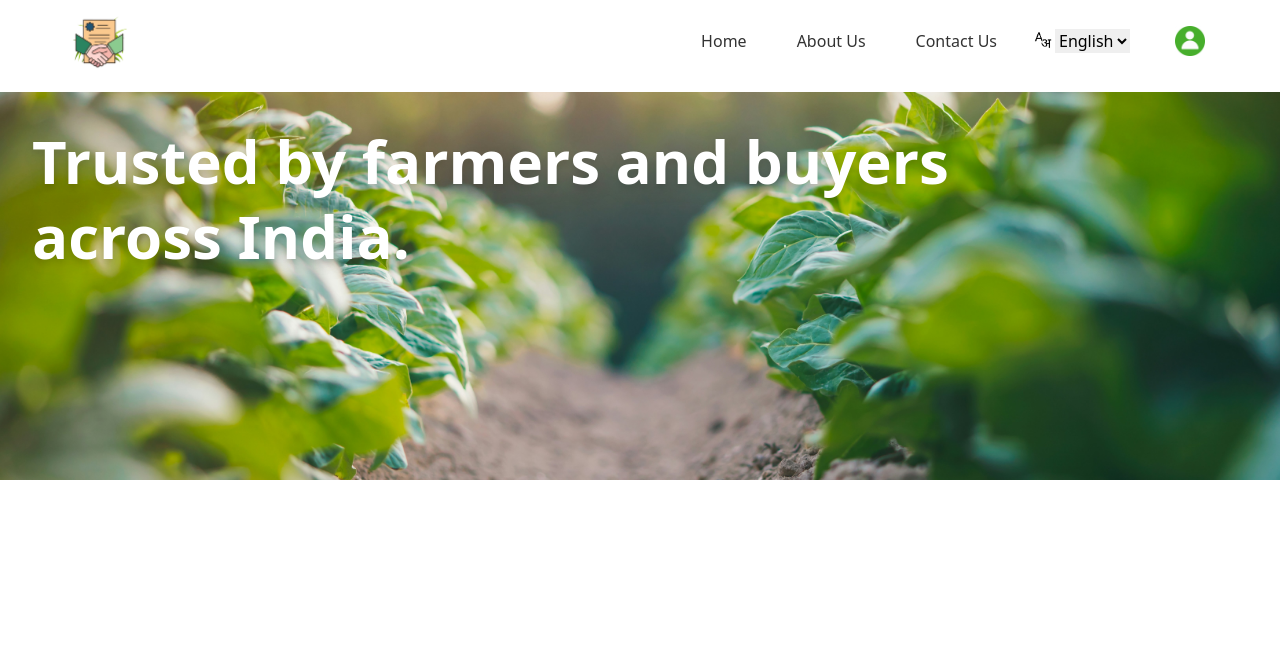
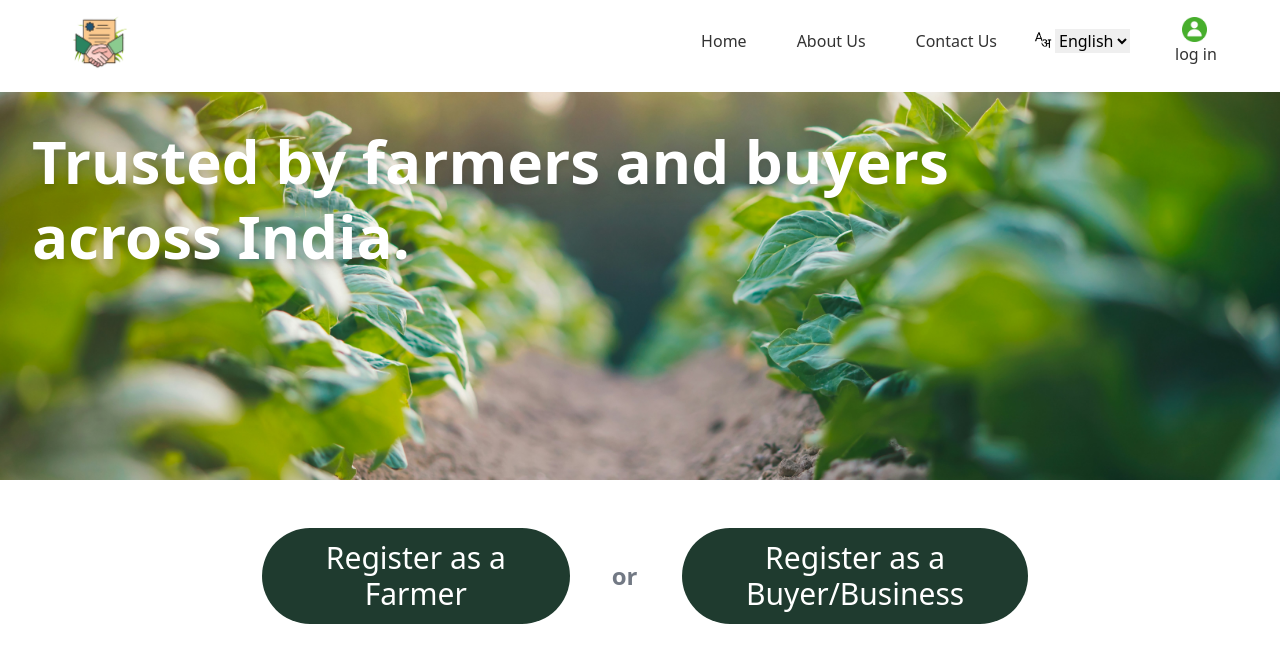
Before and after one commit to onkardongare/ContractFarming, a React (Create React App) app: page / in a window 1280 px wide. Shown: the top 662 px of the page. Built offline with nearby package versions, Linux system fonts and the light colour scheme.

Commit message:
added registration buttons with their styling

```diff
--- a/src/components/header.jsx
+++ b/src/components/header.jsx
@@ -21,7 +21,11 @@ function Header() {
             <LanguageSelector />
         </div>
         <Link to="/login" className="flex-none w-20 ml-10 ">
-                <img alt="logo" src={loginlogo} className='loginlogo' />
+                <span>
+                  <img alt="logo" src={loginlogo} className='loginlogo' />
+                  <p>log in</p>
+                </span>
+
         </Link>
       </nav>
     </header>
--- a/src/components/registerationbuttons.jsx
+++ b/src/components/registerationbuttons.jsx
@@ -1,13 +1,26 @@
 import React from 'react';
 import '../styles/registerationbuttons.css';
+import { Link } from 'react-router-dom';
 
 function RegistrationButtons() {
   return (
-    <div className="registration-buttons">
-      <button className="btn btn-farmer">Register as a Farmer</button>
-      <span className="or">or</span>
-      <button className="btn btn-buyer">Register as a Buyer/Business</button>
+    <div class="flex justify-center items-center mt-12 space-x-8">
+
+      <Link to='/farmer-signup' className='btn btn-farmer bg-[#1f3b2f] text-white text-3xl font-medium py-3 px-16 rounded-full transition duration-300 ease-in-out'>
+        <button >
+          Register as a<br/> Farmer
+        </button>
+      </Link>
+
+        <span class="text-2xl font-semibold text-gray-700 opacity-70">or &nbsp;</span>
+
+      <Link to='/buyer-signup' className='btn btn-farmer bg-[#1f3b2f] text-white text-3xl font-medium py-3 px-16 rounded-full transition duration-300 ease-in-out'>
+        <button >
+        Register as a <br/> Buyer/Business
+        </button>
+      </Link>
     </div>
+
   );
 }
 
--- a/src/pages/home.page.jsx
+++ b/src/pages/home.page.jsx
@@ -1,5 +1,6 @@
 import Header from "../components/header";
 import HeroSection from "../components/herosection";
+import RegistrationButtons from "../components/registerationbuttons";
 
 
 const Home = () => {
@@ -7,6 +8,7 @@ const Home = () => {
         <>
             <Header/>
             <HeroSection/>
+            <RegistrationButtons/>
         </>
 
     )
--- a/src/styles/header.css
+++ b/src/styles/header.css
@@ -14,8 +14,8 @@
   }
 
   .loginlogo{
-    height: 30px;
-    margin : 20xp
+    height: 25px;
+    margin-left: 7px;
   }
 
   .nav {
--- /dev/null
+++ b/src/styles/registerationbuttons.css
@@ -0,0 +1,24 @@
+.registration-buttons {
+    display: flex;
+    align-items: center;
+  }
+
+  .btn {
+    padding: 15px 30px;
+    font-size: 3rem;
+    color: white;
+    background-color: #4CAF50;
+    border: none;
+    border-radius: 5px;
+    cursor: pointer;
+    margin: 0 10px;
+  }
+
+  .btn-farmer:hover, .btn-buyer:hover {
+    background-color: #58855b;
+  }
+
+  .or {
+    font-size: 1.2rem;
+    color: white;
+  }
```
